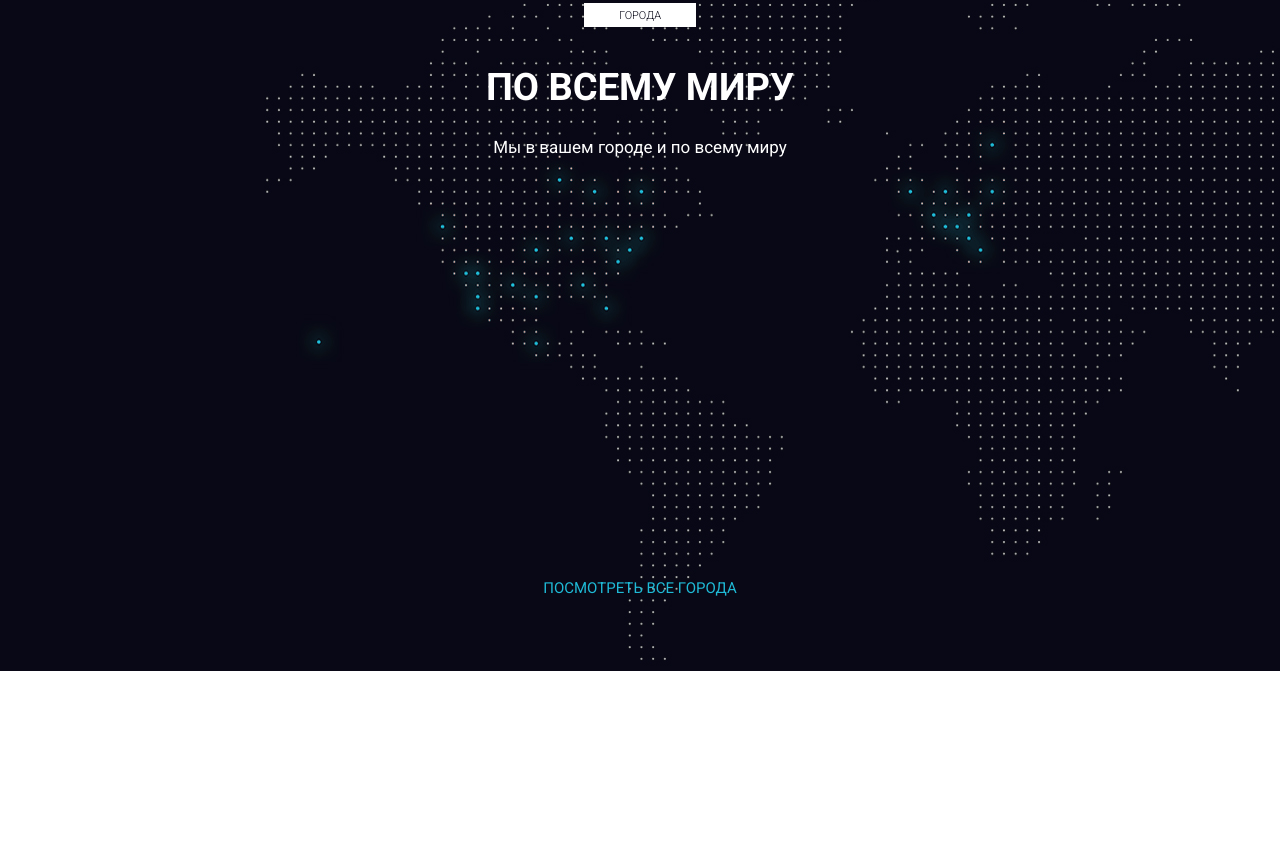
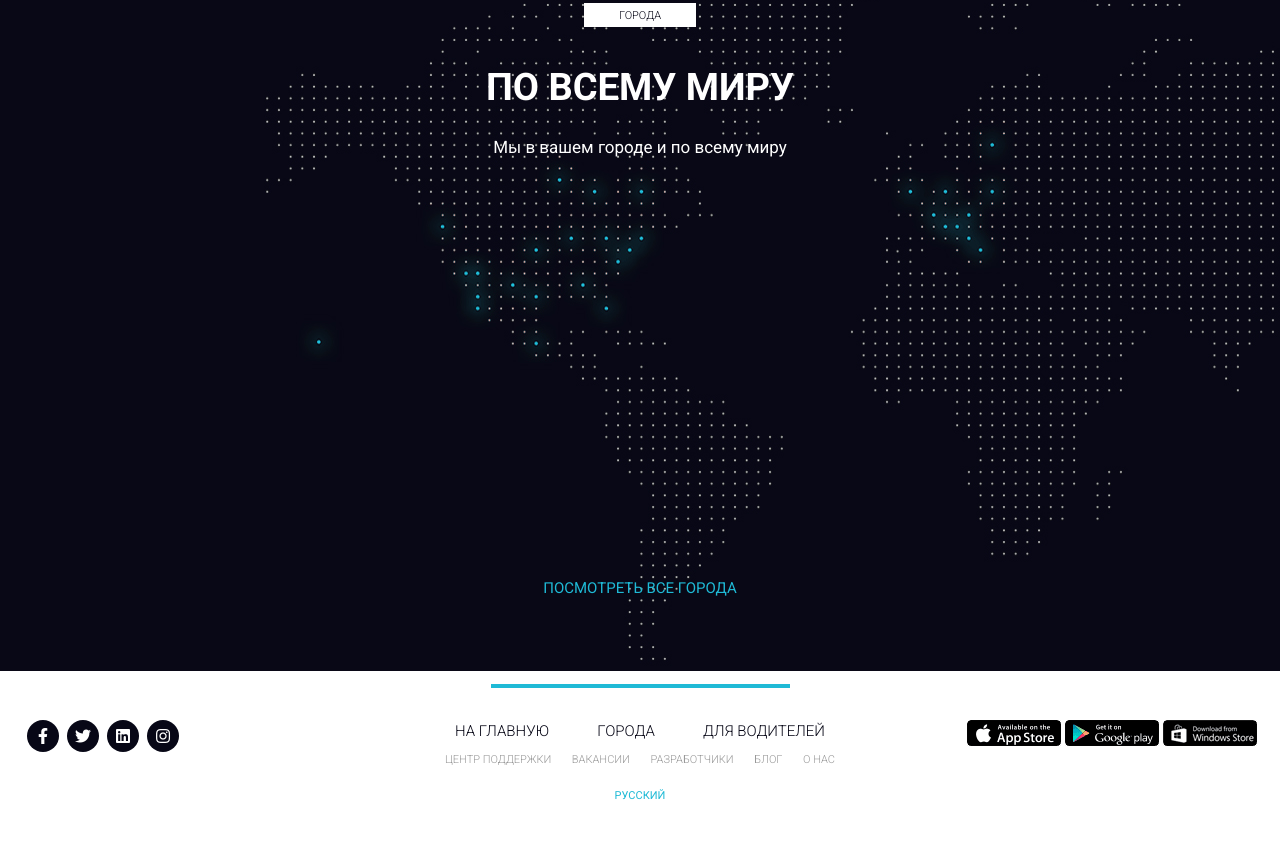
Before and after one commit to DmytroBezuhlyi/C-WebDev-BootstrapProject, a plain HTML site: page src/index.html in a window 1280 px wide. Shown: the part 4784-5627 px from the top of the page. Before the commit the page ends 5455 px from the top, so only its background shows below. Drawn offline with Linux system fonts and the light colour scheme.

Commit message:
Add Footer with styles

```diff
--- a/src/index.html
+++ b/src/index.html
@@ -8,6 +8,9 @@
     <title>Document</title>
     <link rel="preconnect" href="https://fonts.gstatic.com">
     <link href="https://fonts.googleapis.com/css2?family=Roboto:wght@300;400;500;700;900&display=swap" rel="stylesheet">
+    <link rel="stylesheet" href="https://cdnjs.cloudflare.com/ajax/libs/font-awesome/5.15.1/css/all.min.css"
+          integrity="sha512-+4zCK9k+qNFUR5X+cKL9EIR+ZOhtIloNl9GIKS57V1MyNsYpYcUrUeQc9vNfzsWfV28IaLL3i96P9sdNyeRssA=="
+          crossorigin="anonymous"/>
 
     <link rel="stylesheet" href="css/bootstrap-reboot.min.css">
     <link rel="stylesheet" href="css/bootstrap-grid.min.css">
@@ -343,5 +346,58 @@
         </div>
     </div>
 </section>
+
+
+<footer>
+    <div class="footer_divider"></div>
+    <div class="footer_wrapper">
+        <div>
+            <div class="footer_social">
+                <a href="#" class="footer_social_item">
+                    <i class="fab fa-facebook-f" style="color: #fff;"></i>
+                </a>
+                <a href="#" class="footer_social_item">
+                    <i class="fab fa-twitter"></i>
+                </a>
+                <a href="#" class="footer_social_item">
+                    <i class="fab fa-linkedin"></i>
+                </a>
+                <a href="#" class="footer_social_item">
+                    <i class="fab fa-instagram"></i>
+                </a>
+            </div>
+        </div>
+        <div>
+            <div class="footer_links">
+                <div class="footer_links_main">
+                    <a href="#">на главную</a>
+                    <a href="#">города</a>
+                    <a href="#">для водителей</a>
+                </div>
+                <div class="footer_links_sub">
+                    <a href="#">центр поддержки</a>
+                    <a href="#">вакансии</a>
+                    <a href="#">разработчики</a>
+                    <a href="#">блог</a>
+                    <a href="#">о нас</a>
+                </div>
+                <a href="#" class="footer_links_lang">Русский</a>
+            </div>
+        </div>
+        <div>
+            <div class="footer_mobile">
+                <a href="#">
+                    <img src="img/footer/app_store.png" alt="App Store">
+                </a>
+                <a href="#">
+                    <img src="img/footer/google_play.png" alt="Google play">
+                </a>
+                <a href="#">
+                    <img src="img/footer/windows_store.png" alt="Windows store">
+                </a>
+            </div>
+        </div>
+    </div>
+</footer>
 </body>
 </html>
--- a/src/sass/style.sass
+++ b/src/sass/style.sass
@@ -362,3 +362,70 @@ nav
       &:hover
         color: $light_blue
         text-decoration: underline
+
+footer
+  padding: 13px 23px 39px 23px
+  a
+    &:hover
+      text-decoration: none
+.footer
+  &_divider
+    width: 299px
+    height: 4px
+    background-color: #1fbad6
+    margin: 0 auto
+  &_wrapper
+    display: flex
+    justify-content: space-between
+    align-items: flex-start
+    padding-top: 32px
+  &_wrapper>div
+    width: 33%
+    &:nth-child(3)
+      display: flex
+      justify-content: flex-end
+  &_social
+    width: 160px
+    display: flex
+    justify-content: space-between
+    &_item
+      display: flex
+      justify-content: center
+      align-items: center
+      margin: 0 4px
+      width: 32px
+      height: 32px
+      background-color: #070716
+      border-radius: 100%
+      i
+        color: #ffffff
+  &_links
+    width: 390px
+    margin: 0 auto
+    &_main
+      display: flex
+      justify-content: space-between
+      padding: 0 10px
+      a
+        color: #070716
+        font-size: 15px
+        font-weight: 300
+        text-transform: uppercase
+    &_sub
+      display: flex
+      justify-content: space-between
+      margin-top: 10px
+      a
+        color: #999999
+        font-size: 11px
+        font-weight: 300
+        text-transform: uppercase
+        text-align: center
+    &_lang
+      display: block
+      margin: 19px auto 0
+      color: #1fbad6
+      font-size: 11px
+      font-weight: 400
+      text-transform: uppercase
+      text-align: center
```
Also changed, not shown: src/css/style.css, src/css/style.min.css, src/img/footer/app_store.png (added), src/img/footer/google_play.png (added), src/img/footer/mobile_all.png (added), src/img/footer/windows_store.png (added), 1 other file.
